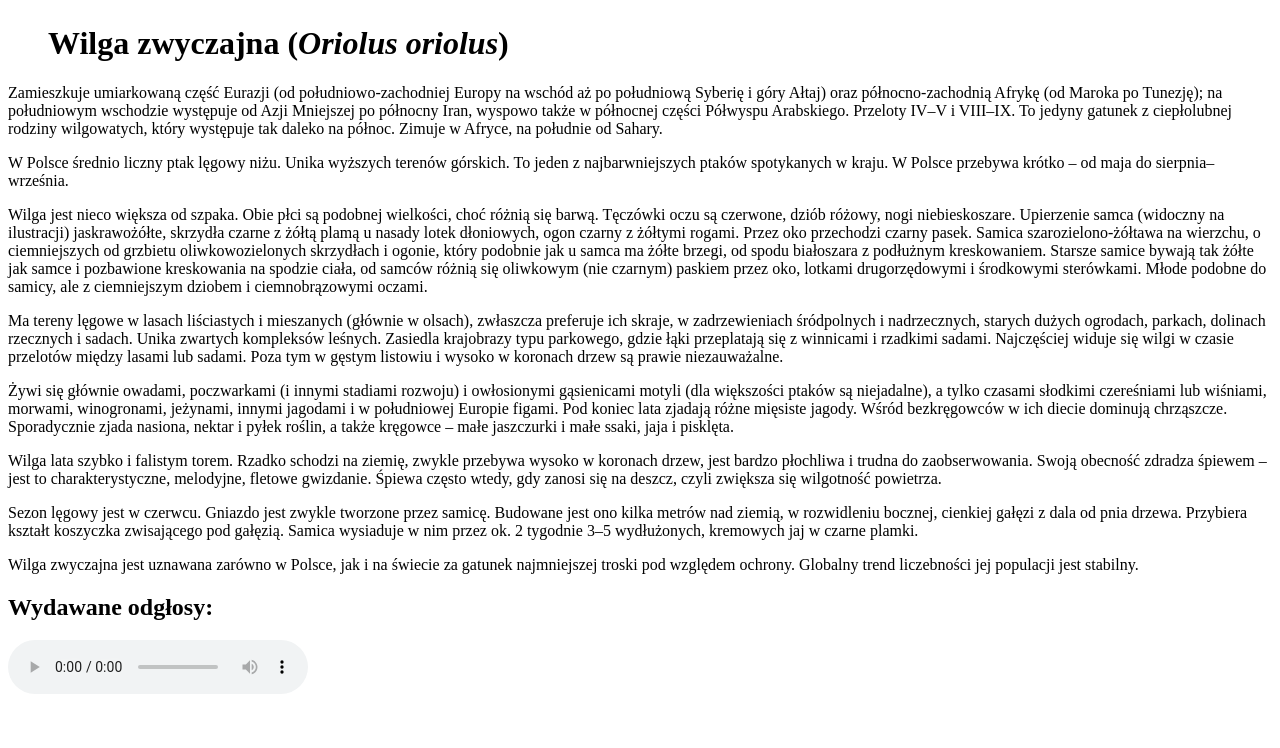
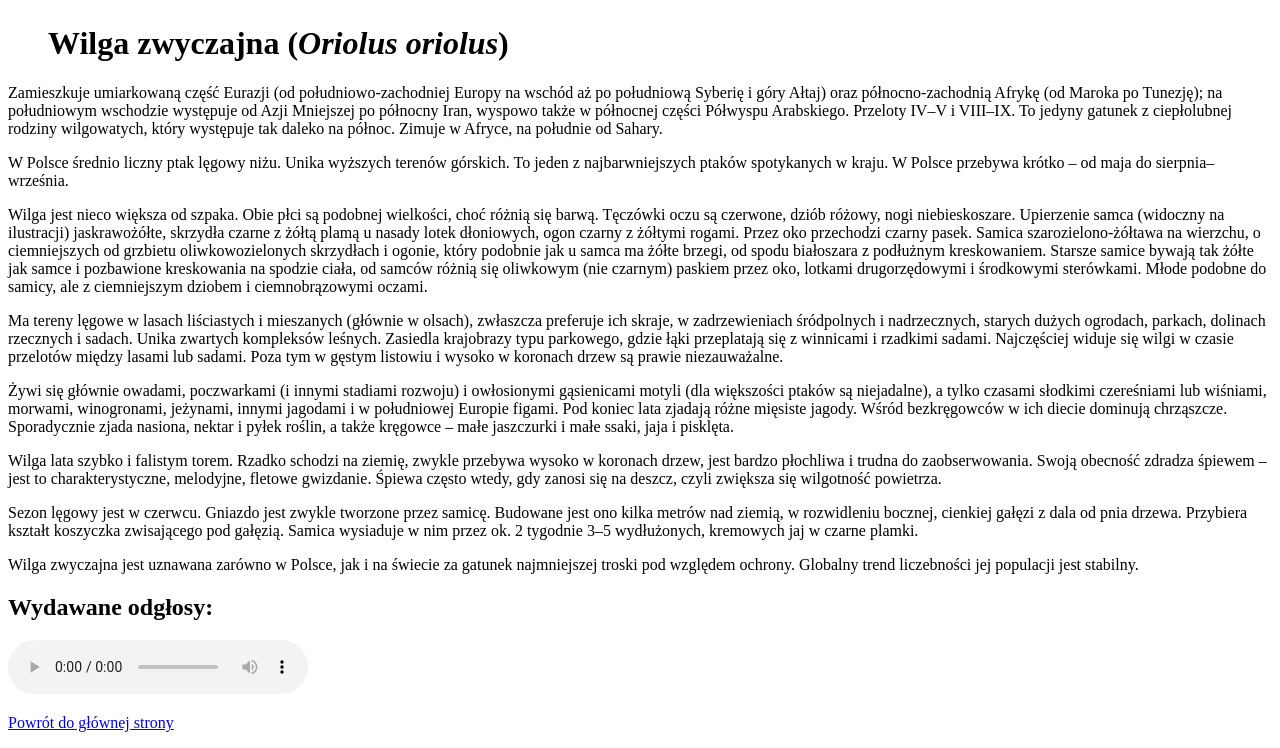
Before and after one commit to Chorsana/witryny, a plain HTML site: page witryny_L9.html in a window 1280 px wide. Shown: the part 4240-4988 px from the top of the page. Before the commit the page ends 4946 px from the top, so only its background shows below. Drawn offline with Linux system fonts and the light colour scheme.

Commit message:
Update witryny_L9.html

```diff
--- a/witryny_L9.html
+++ b/witryny_L9.html
@@ -142,5 +142,6 @@ jaj w czarne plamki.</p>
 populacji jest stabilny.</p>
 <p><h2>Wydawane odgłosy:</h2></p>
 <audio controls="controls" src="wilga.mp3">Twoja przeglądarka nie obsługuje pliku audio.</audio>
+<p><a href="https://chorsana.github.io/witryny/index.html">Powrót do głównej strony</a></p>
 </body>
 </html>
```
